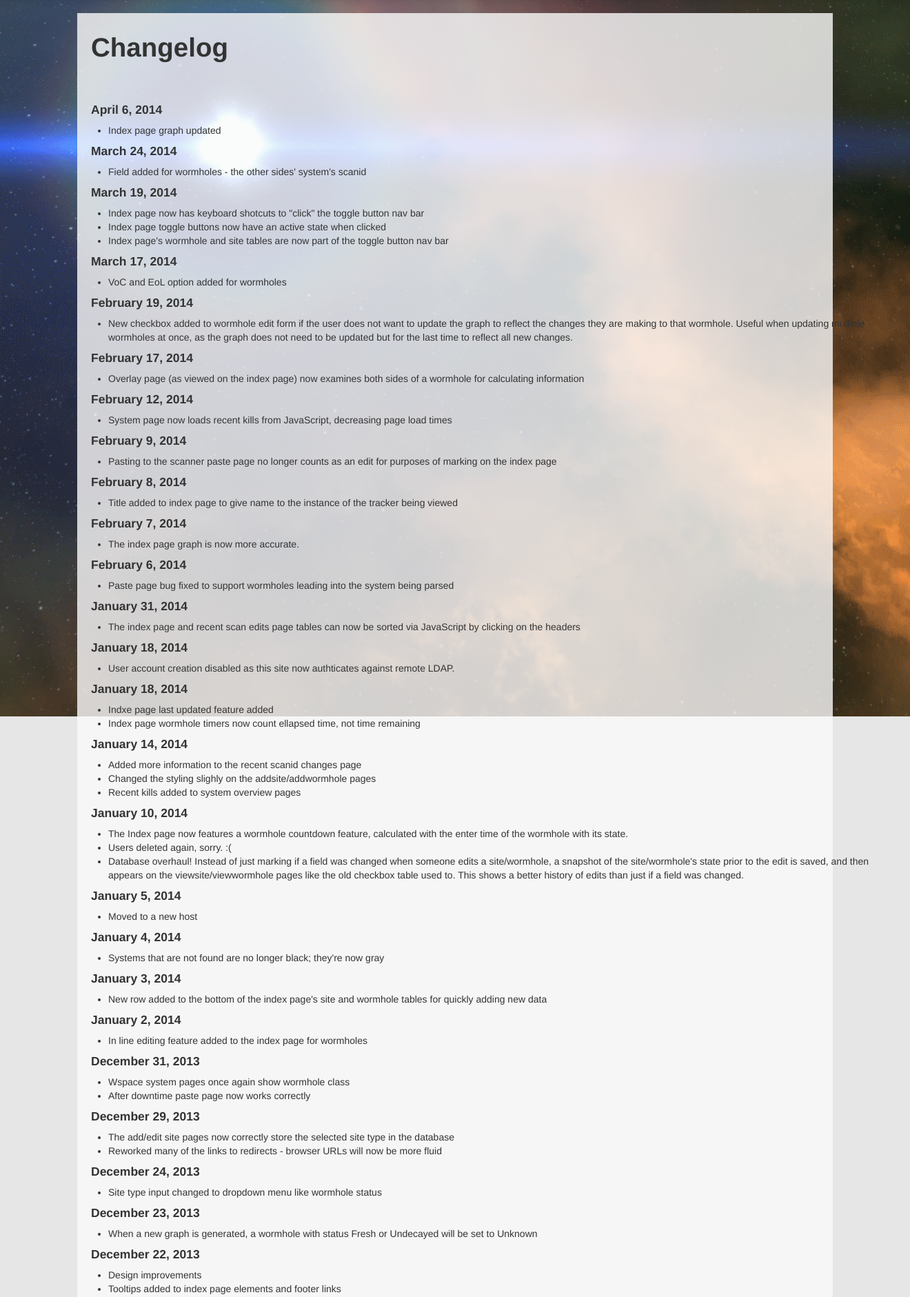
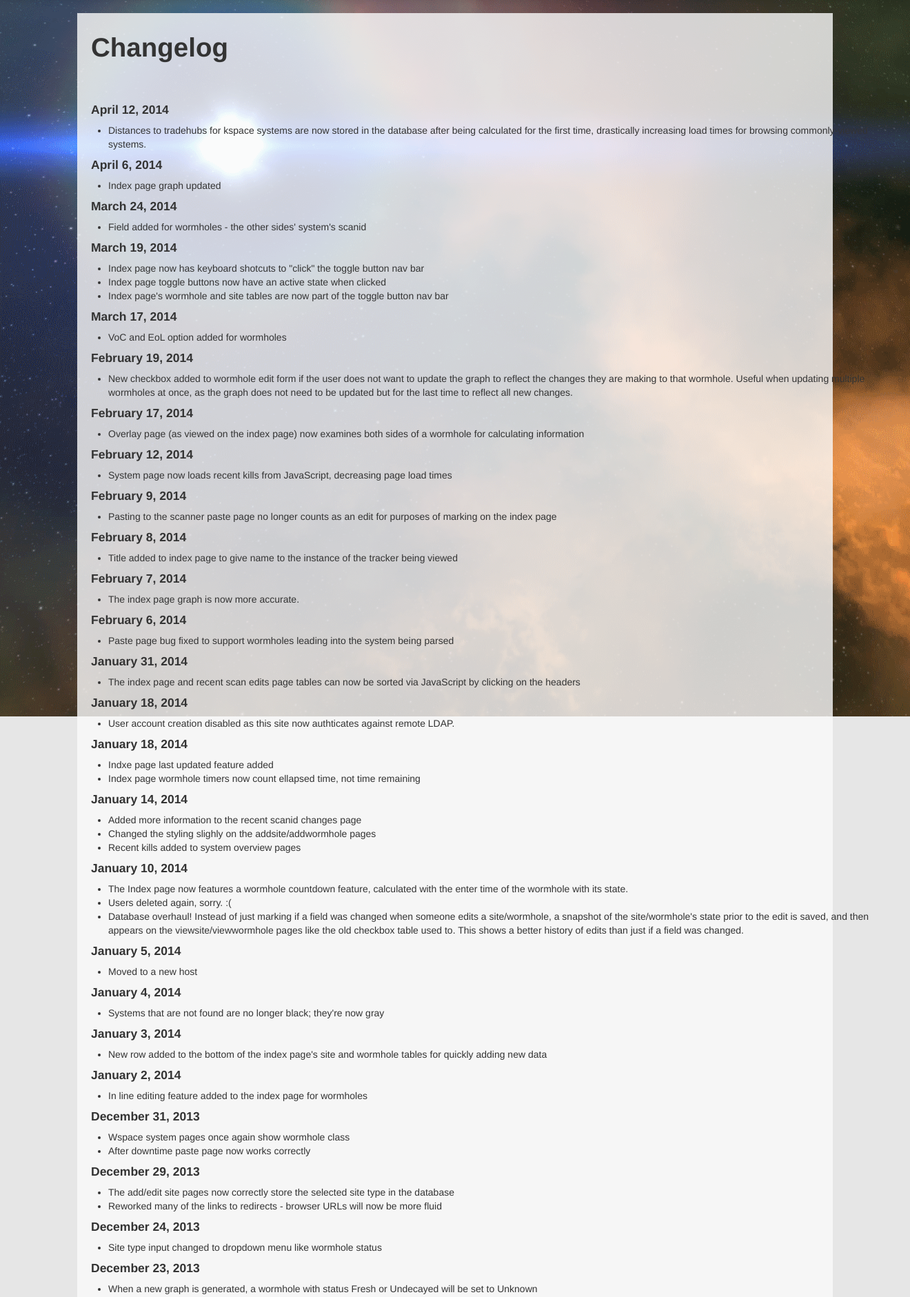
Before and after one commit to raylu/SiteTracker, a Django app: template templates/sitemngr/changelog.html in a window 1320 px wide. Shown: the part 41-1922 px from the top of the page at 69% size. Run offline with Django 3.2, Linux system fonts and the light colour scheme; the template is opened without the code that fills it, so the values that code supplies are empty; some libraries are stand-ins or nearby versions.

Commit message:
Updating changelog page

```diff
--- a/templates/sitemngr/changelog.html
+++ b/templates/sitemngr/changelog.html
@@ -9,6 +9,12 @@ Changelog
 <h1>Changelog</h1>
 
 <br><br>
+
+<h4>April 12, 2014</h4>
+<ul>
+    <li>Distances to tradehubs for kspace systems are now stored in the database after being calculated for the
+        first time, drastically increasing load times for browsing commonly-viewed systems.</li>
+</ul>
 
 <h4>April 6, 2014</h4>
 <ul>
```
